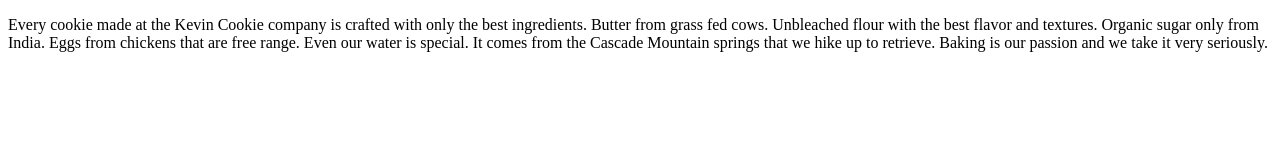
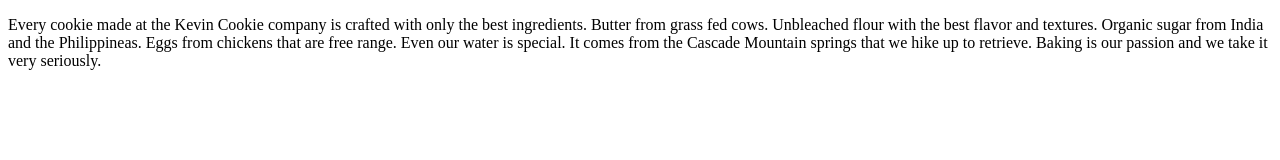
Before and after one commit to piyush6805/kevincookie, a plain HTML site: page index.htm in a window 1280 px wide. Drawn offline with Linux system fonts and the light colour scheme.

Commit message:
Update index.htm

```diff
--- a/index.htm
+++ b/index.htm
@@ -3,7 +3,7 @@
 <body>
 
 
-<p>Every cookie made at the Kevin Cookie company is crafted with only the best ingredients. Butter from grass fed cows. Unbleached flour with the best flavor and textures. Organic sugar only from India. Eggs from chickens that are free range. Even our water is special. It comes from the Cascade Mountain springs that we hike up to retrieve. Baking is our passion and we take it very seriously.</p>
+<p>Every cookie made at the Kevin Cookie company is crafted with only the best ingredients. Butter from grass fed cows. Unbleached flour with the best flavor and textures. Organic sugar from India and the Philippineas. Eggs from chickens that are free range. Even our water is special. It comes from the Cascade Mountain springs that we hike up to retrieve. Baking is our passion and we take it very seriously.</p>
 
 
 </body>
```
